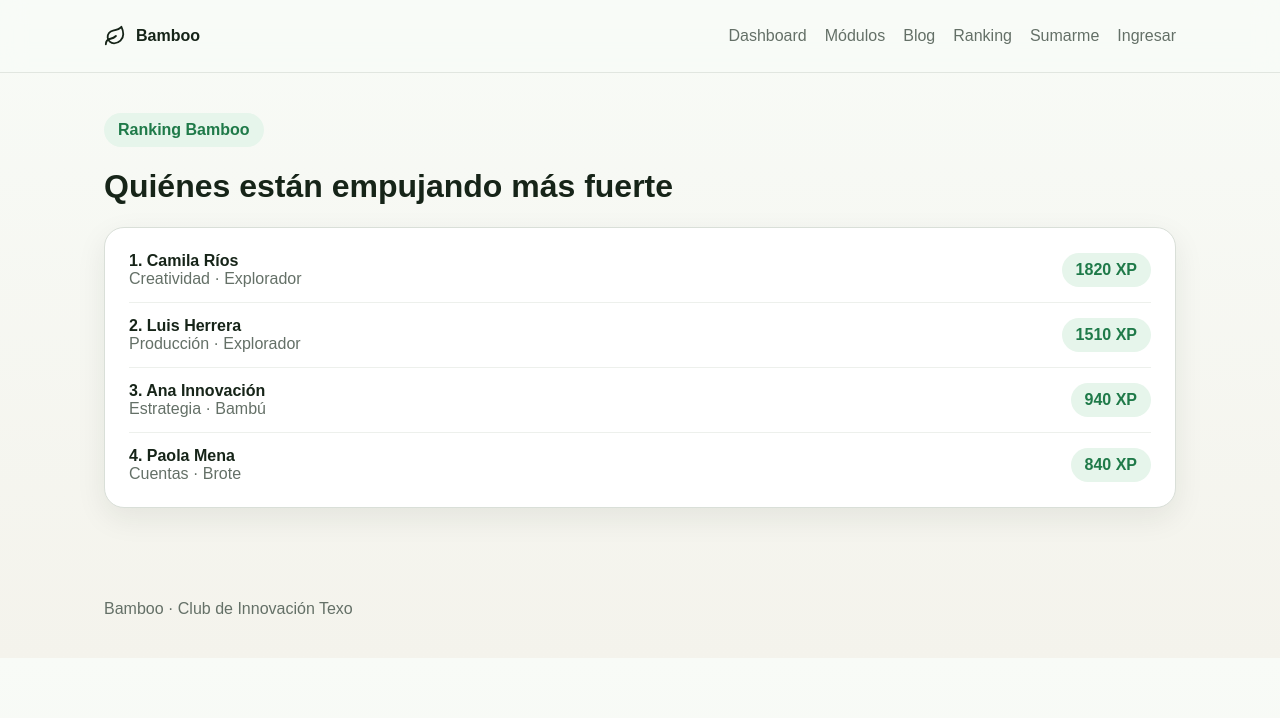
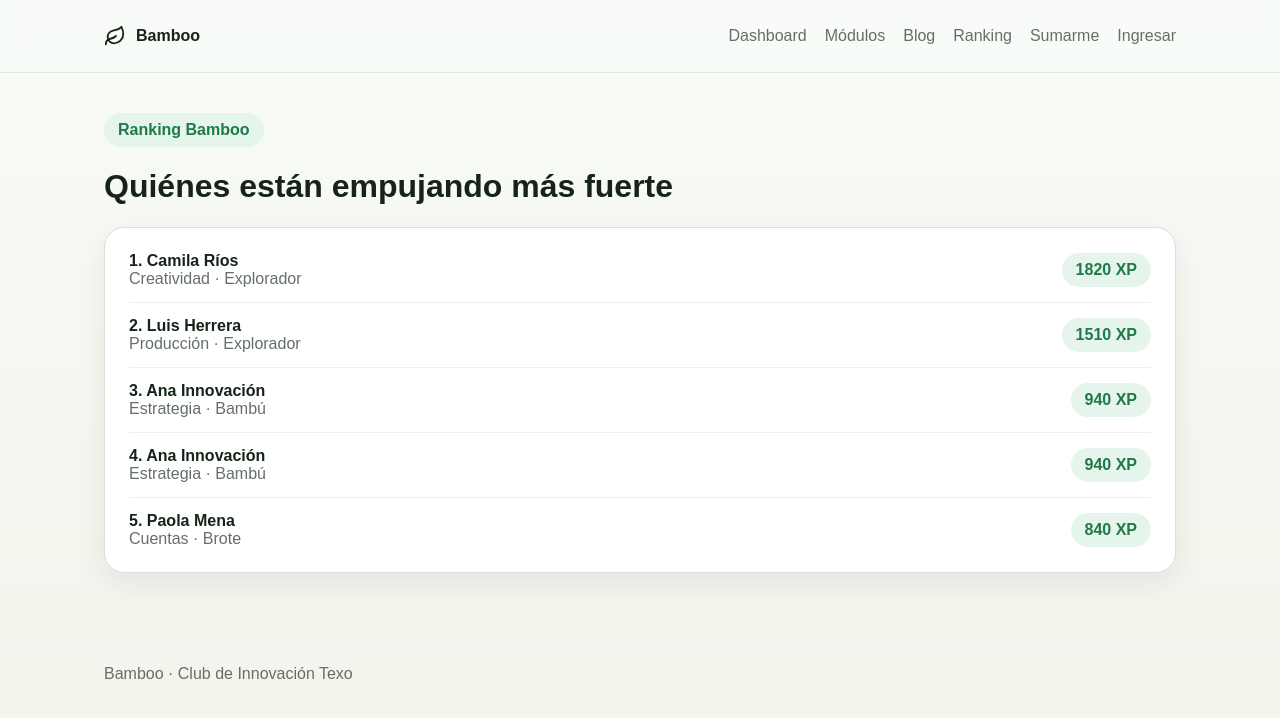
Before and after one commit to bamboo-debug/app, a Next.js app in the folder bamboo-app/: page /leaderboard in a window 1280 px wide. Shown: the top 718 px of the page. Built offline with nearby package versions, Linux system fonts and the light colour scheme.

Commit message:
Update page.tsx

```diff
--- a/bamboo-app/app/leaderboard/page.tsx
+++ b/bamboo-app/app/leaderboard/page.tsx
@@ -1,4 +1,50 @@
-import { leaderboard } from '@/lib/mock-data';
+"use client";
+
+import { useMemo, useState } from "react";
+import { demoProfile, leaderboard } from "@/lib/mock-data";
+import { getDemoProgress, getLevel } from "@/lib/gamification";
+
 export default function LeaderboardPage() {
-  return <main className="section"><div className="container"><span className="pill">Ranking Bamboo</span><h1>Quiénes están empujando más fuerte</h1><div className="card panel"><ul className="list-clean">{leaderboard.map((entry, index) => <li key={entry.id} className="item-row"><div><strong>{index + 1}. {entry.name}</strong><div className="muted">{entry.area} · {entry.level_name}</div></div><span className="pill">{entry.points} XP</span></li>)}</ul></div></div></main>;
+  const [progress] = useState(() => getDemoProgress());
+
+  const entries = useMemo(() => {
+    const dynamicDemo = {
+      id: demoProfile.id,
+      name: demoProfile.full_name,
+      area: demoProfile.area,
+      points: progress.points,
+      level_name: getLevel(progress.points).name,
+    };
+
+    const others = leaderboard.filter((entry) => entry.id !== demoProfile.id);
+    return [dynamicDemo, ...others].sort((a, b) => b.points - a.points);
+  }, [progress.points]);
+
+  return (
+    <main className="section">
+      <div className="container">
+        <span className="pill">Ranking Bamboo</span>
+        <h1>Quiénes están empujando más fuerte</h1>
+
+        <div className="card panel">
+          <ul className="list-clean">
+            {entries.map((entry, index) => (
+              <li key={entry.id} className="item-row">
+                <div>
+                  <strong>
+                    {index + 1}. {entry.name}
+                  </strong>
+                  <div className="muted">
+                    {entry.area} · {entry.level_name}
+                  </div>
+                </div>
+
+                <span className="pill">{entry.points} XP</span>
+              </li>
+            ))}
+          </ul>
+        </div>
+      </div>
+    </main>
+  );
 }
```
